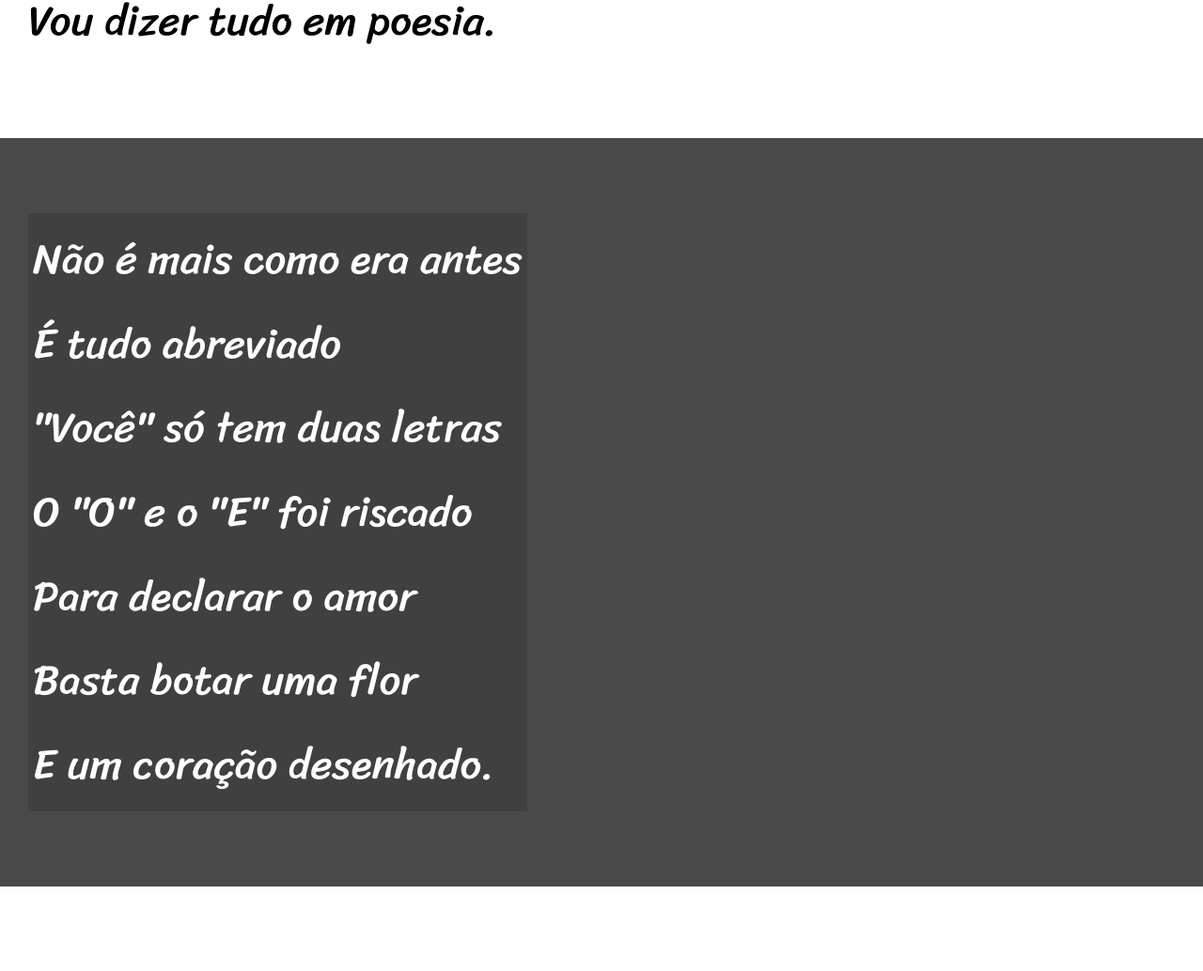
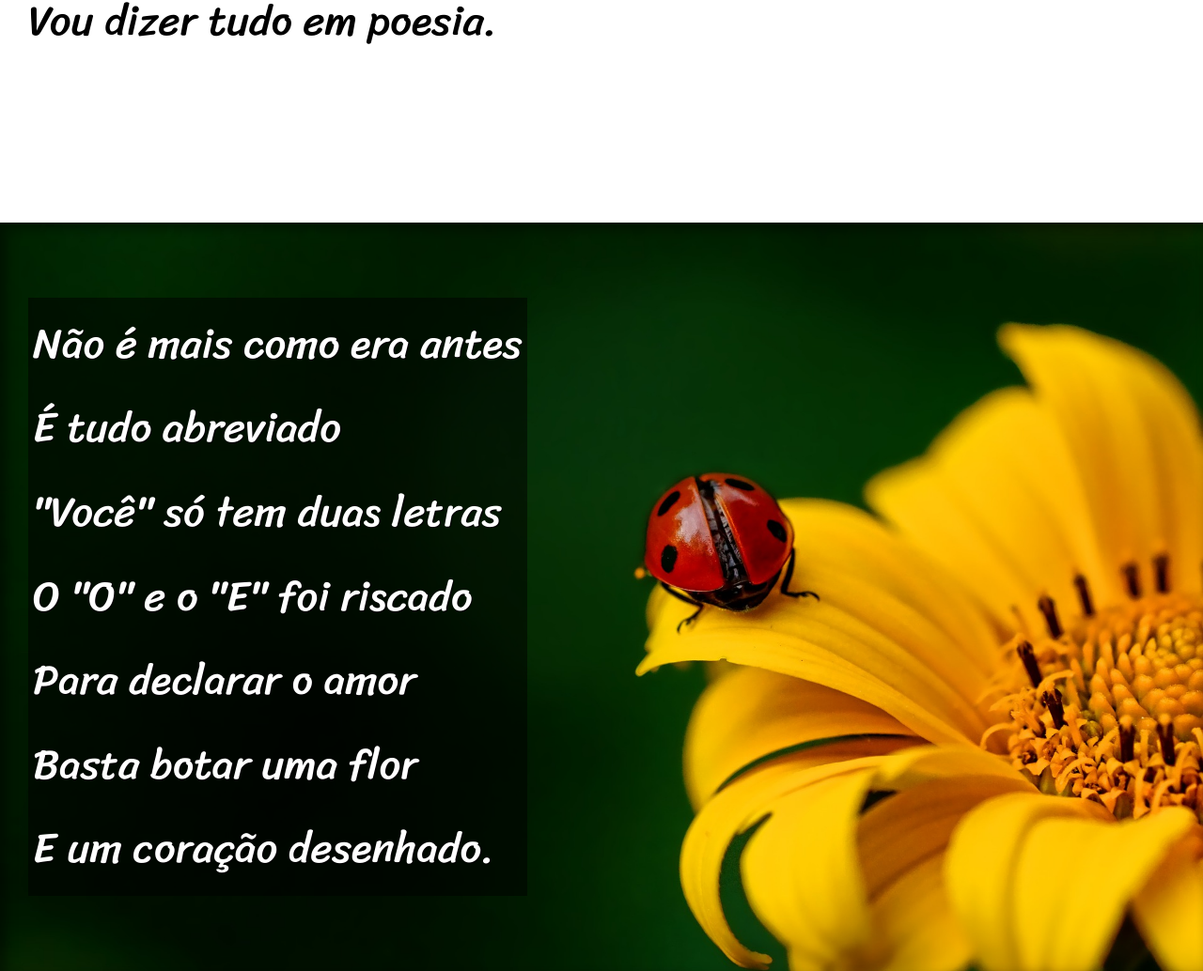
Before and after one commit to LeonardoLima22/html-css, a plain HTML site: page desafios/d012/index.html in a window 1280 px wide. Shown: the part 900-1934 px from the top of the page at 94% size. Drawn offline with Linux system fonts and the light colour scheme.

Commit message:
finalizei primeira versão do site

```diff
--- a/desafios/d012/estilo/style.css
+++ b/desafios/d012/estilo/style.css
@@ -57,6 +57,10 @@ section {
     font-size: 3.5vw;
 }
 
+section > p {
+    padding-bottom: 2em;
+}
+
 section.normal {
     background-color: white;
     color: black;
@@ -65,12 +69,26 @@ section.normal {
 section.imagem {
     background-color: rgb(73, 73, 73);
     color: white;
+    box-shadow: inset 6px 6px 13px 0px rgba(0, 0, 0, 0.473);
+    background-size: cover;
 }
 
 section.imagem > p {
     display: inline-block;
     padding: 5px;
-    background-color: rgb(65, 64, 64);
+    background-color: rgba(0, 0, 0, 0.514);
+    text-shadow: 1px 1px 0px black;
+}
+
+section#img1 {
+    background-image: url('../imagens/background001.jpg');
+    background-position: right center;
+    background-attachment: fixed;
+}
+
+section#img2 {
+    background-image: url('../imagens/background002.jpg');
+    background-attachment: fixed;
 }
 
 footer {
--- a/desafios/d012/index.html
+++ b/desafios/d012/index.html
@@ -29,7 +29,7 @@
         </p>
     </section>
 
-    <section class="imagem">
+    <section class="imagem" id="img1">
         <p>
             Não é mais como era antes <br>
             É tudo abreviado <br>
@@ -63,7 +63,7 @@
         </p>
     </section>
 
-    <section class="imagem">
+    <section class="imagem" id="img2">
         <p>
             Tenho saudade das cartas <br>
             Escritas com a própria mão <br>
```
